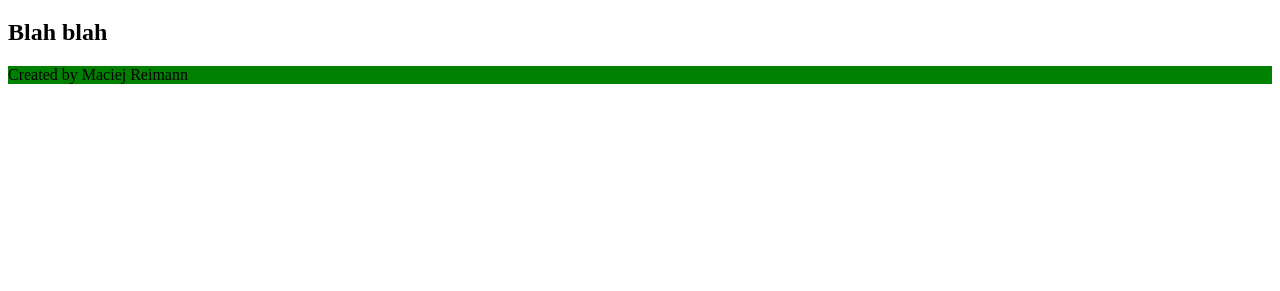
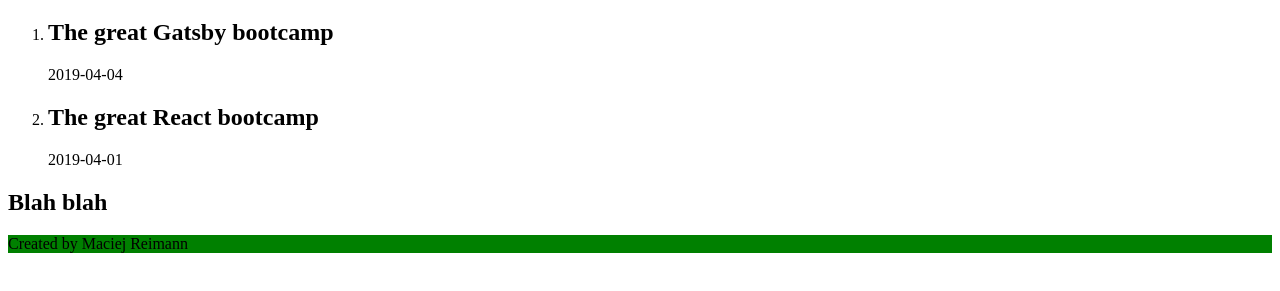
Before and after one commit to MaciejReimann/trees-of-warsaw, a Gatsby site: page /blog in a window 1280 px wide. Shown: the part 61-352 px from the top of the page. Built offline with nearby package versions, Linux system fonts and the light colour scheme; Gatsby itself is replaced by a stand-in of ours.

Commit message:
rendering post data

```diff
--- a/src/pages/blog.js
+++ b/src/pages/blog.js
@@ -1,11 +1,41 @@
 import React from "react"
+import { graphql, useStaticQuery } from "gatsby"
 
 import Footer from "../components/footer"
 
 const BlogPage = () => {
+  const data = useStaticQuery(graphql`
+    query {
+      allMarkdownRemark {
+        edges {
+          node {
+            frontmatter {
+              title
+              date
+            }
+            html
+            excerpt
+          }
+        }
+      }
+    }
+  `)
+
+  const nodes = data.allMarkdownRemark.edges.map(item => item.node)
+
   return (
     <div>
       <h1>Blog.</h1>
+      <ol>
+        {nodes.map((node, i) => {
+          return (
+            <li key={i}>
+              <h2>{node.frontmatter.title}</h2>
+              <p>{node.frontmatter.date}</p>
+            </li>
+          )
+        })}
+      </ol>
       <h2>Blah blah</h2>
       <Footer />
     </div>
--- a/src/posts/gatsby.md
+++ b/src/posts/gatsby.md
@@ -1,6 +1,6 @@
 ---
 title: "The great Gatsby bootcamp"
-data: "2019-04-04"
+date: "2019-04-04"
 ---
 
 I just launched a bootcamp!
--- a/src/posts/react.md
+++ b/src/posts/react.md
@@ -1,6 +1,6 @@
 ---
-title: "The great Gatsby bootcamp"
-data: "2019-04-01"
+title: "The great React bootcamp"
+date: "2019-04-01"
 ---
 
 In this post you'll learn React.
```
